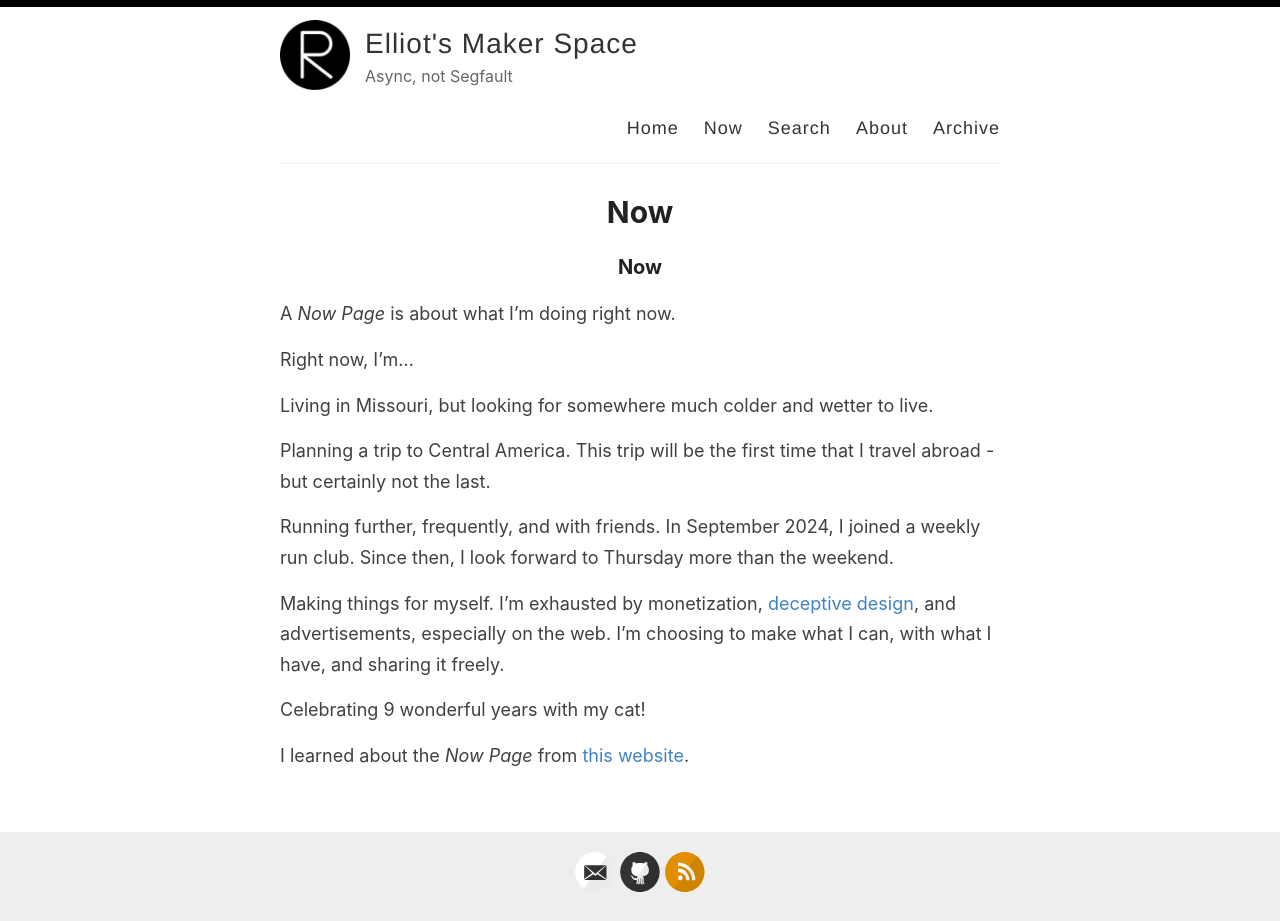
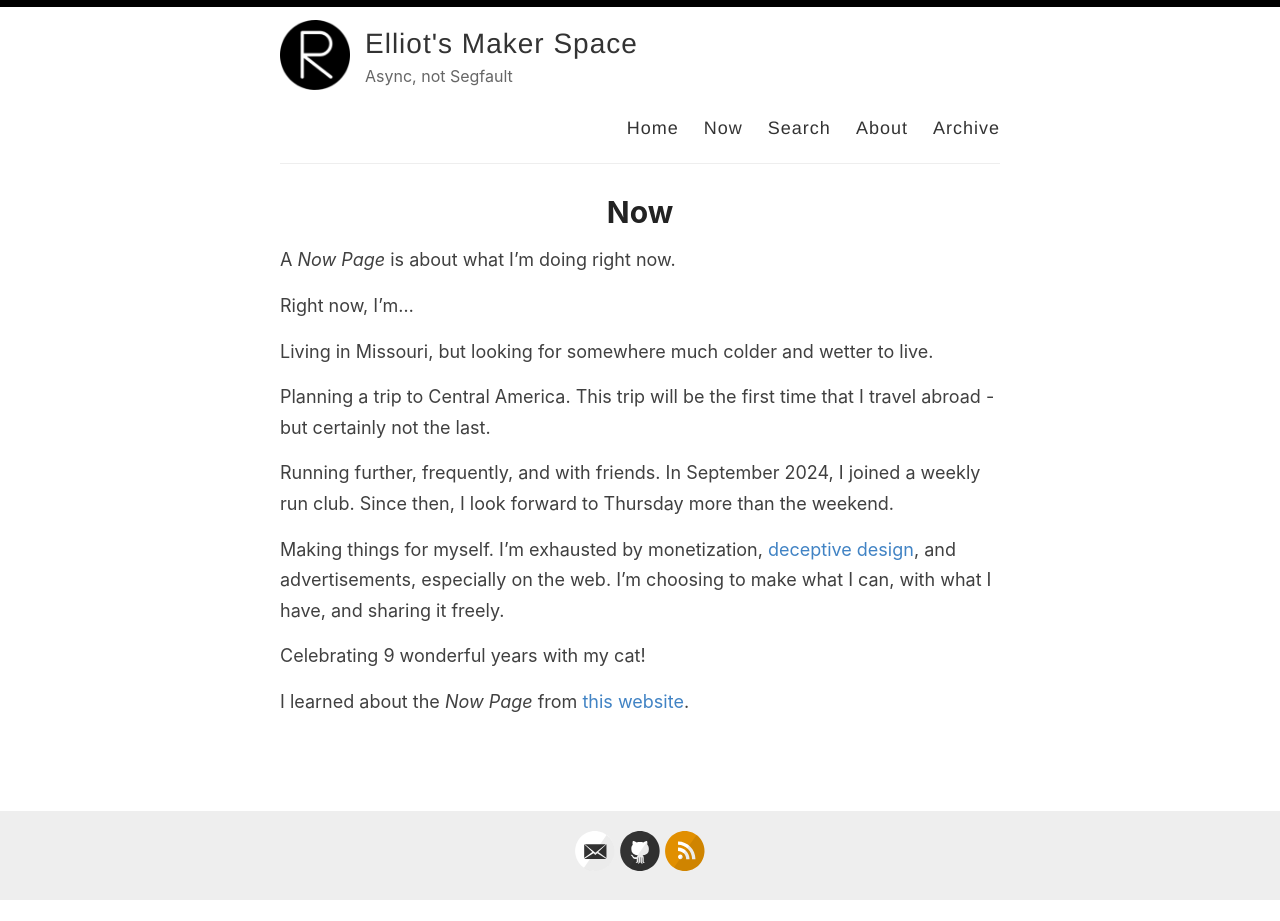
Before and after one commit to nurriol2/nurriol2.github.io, a Jekyll site: the page built from _pages/now.md, in a window 1280 px wide. Built offline with Jekyll 4.4.1, drawn with Linux system fonts in a browser that asks for light colours.

Commit message:
style - Remove `H1` title tag from body matter
Before, both the front matter and body matter were titling the
page.

This made the page look like it had a redundant subtitle.

```diff
--- a/_pages/now.md
+++ b/_pages/now.md
@@ -3,8 +3,6 @@ layout: page
 title: Now
 permalink: /now/
 ---
-
-### Now
 
 A _Now Page_ is about what I'm doing right now.
 
```
